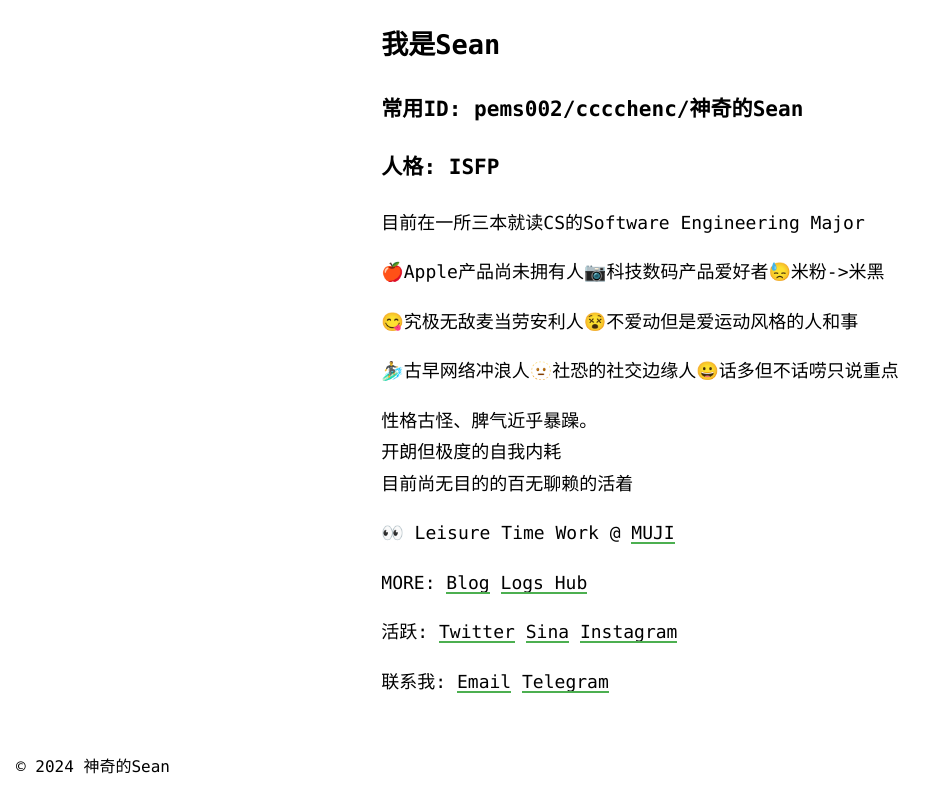
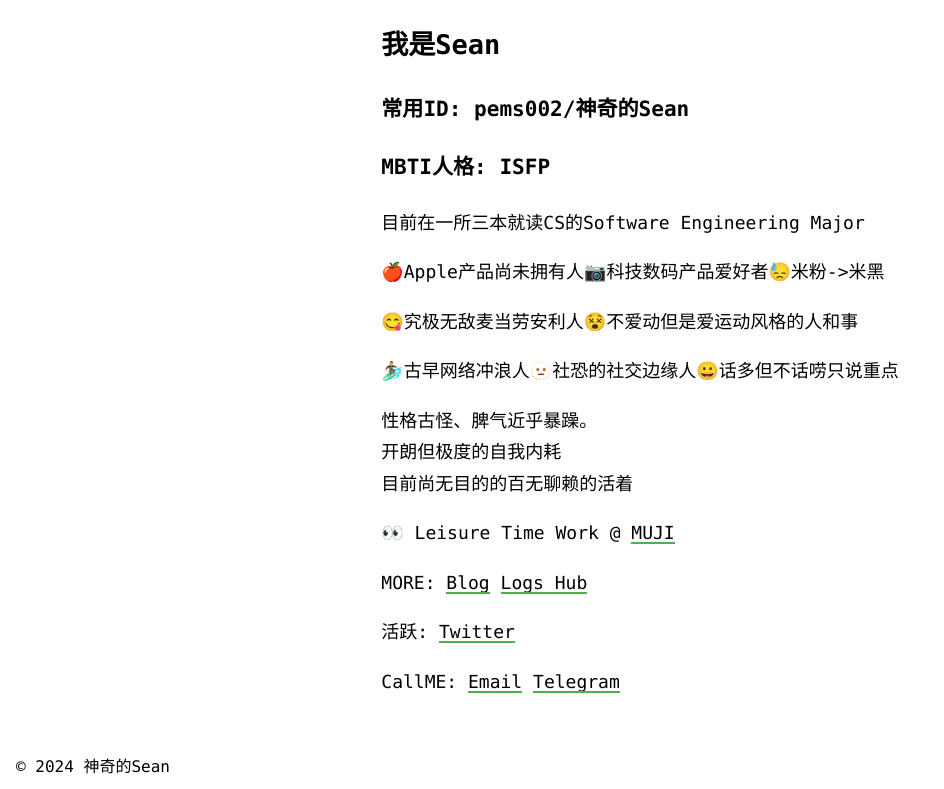
Before and after one commit to Pems002/home, a plain HTML site: page index.html in a window 1280 px wide. Shown: the part 114-903 px from the top of the page, without its empty margins (0-944 px from the left). Drawn offline with Linux system fonts and the light colour scheme.

Commit message:
Update index.html

```diff
--- a/index.html
+++ b/index.html
@@ -27,8 +27,8 @@
 		<h1>👋 Hi There!</h1>
 		<p></p>
 		<h2>我是Sean</h3>
-		<h3>常用ID: pems002/cccchenc/神奇的Sean</h3>
-		<h3>人格: ISFP</h3>
+		<h3>常用ID: pems002/神奇的Sean</h3>
+		<h3>MBTI人格: ISFP</h3>
 		<p>目前在一所三本就读CS的Software Engineering Major</p>
 		<p>🍎Apple产品尚未拥有人📷科技数码产品爱好者😓米粉->米黑</p>
 		<p>😋究极无敌麦当劳安利人😵不爱动但是爱运动风格的人和事<p></p>
@@ -37,8 +37,8 @@
             <p></p>
             <p>👀 Leisure Time Work @ <a href="https://www.muji.com.cn" target="_blank" rel="noopener">MUJI</a></p>
             <p>MORE: <a href="https://blog.imsean.cn" target="_blank" rel="noopener">Blog</a> <a href="https://logs.imsean.cn" target="_blank" rel="noopener">Logs Hub</a> </p>
-            <p>活跃: <a href="https://x.com/pems002" target="_blank" rel="noopener">Twitter</a> <a href="https://weibo.com/u/3225834177" target="_blank" rel="noopener">Sina</a> <a href="https://www.instagram.com/pems002" target="_blank" rel="noopener">Instagram</a></p>
-            <p>联系我: <a href="mailto:hi@mail.imsean.cn" target="_blank" rel="noopener">Email</a> <a href="https://t.me/pems002" target="_blank" rel="noopener">Telegram</a></p>
+            <p>活跃: <a href="https://x.com/pems002" target="_blank" rel="noopener">Twitter</a></p>
+            <p>CallME: <a href="mailto:hi@mail.imsean.cn" target="_blank" rel="noopener">Email</a> <a href="https://t.me/pems002" target="_blank" rel="noopener">Telegram</a></p>
         </div>
     </main>
     <footer class="container">
```
